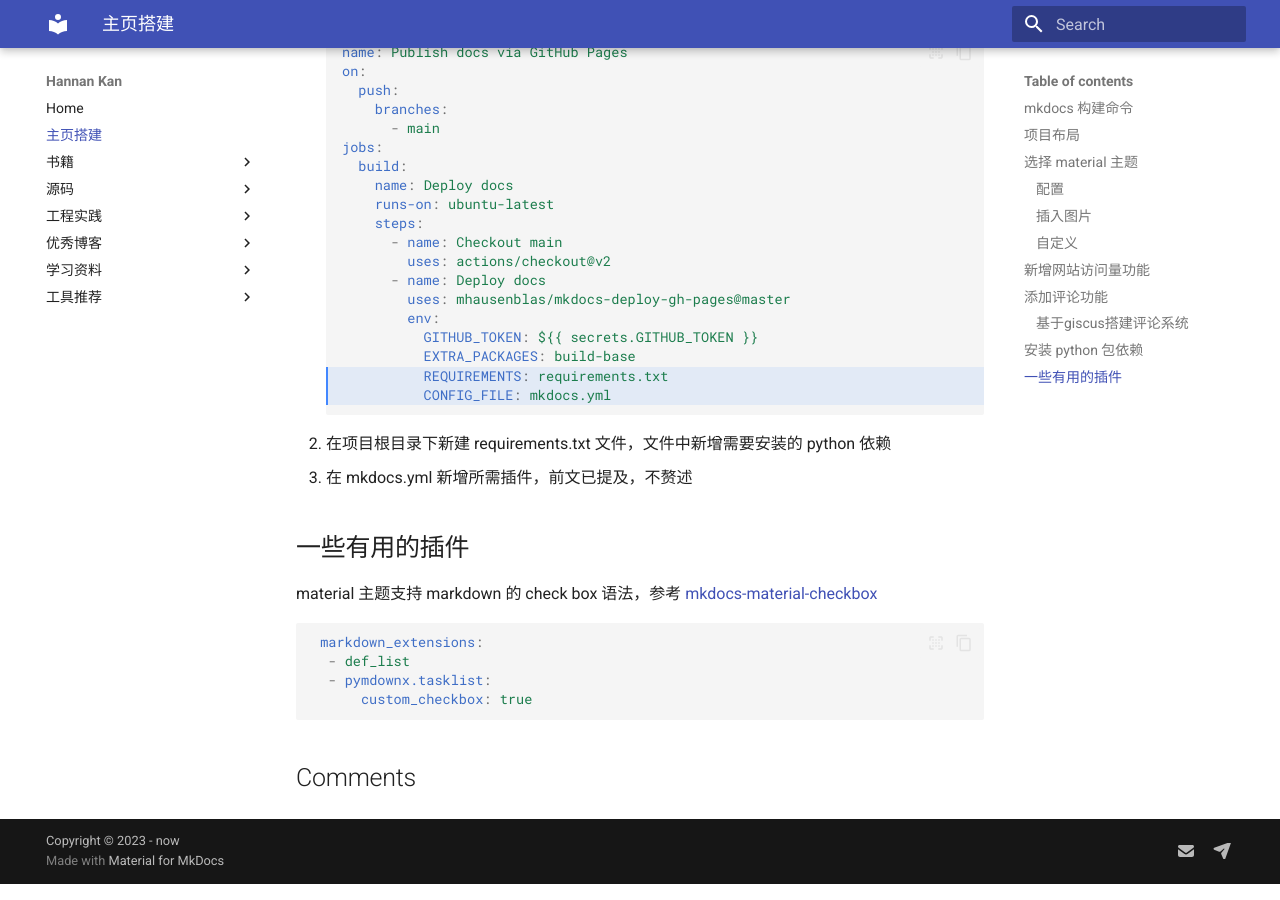
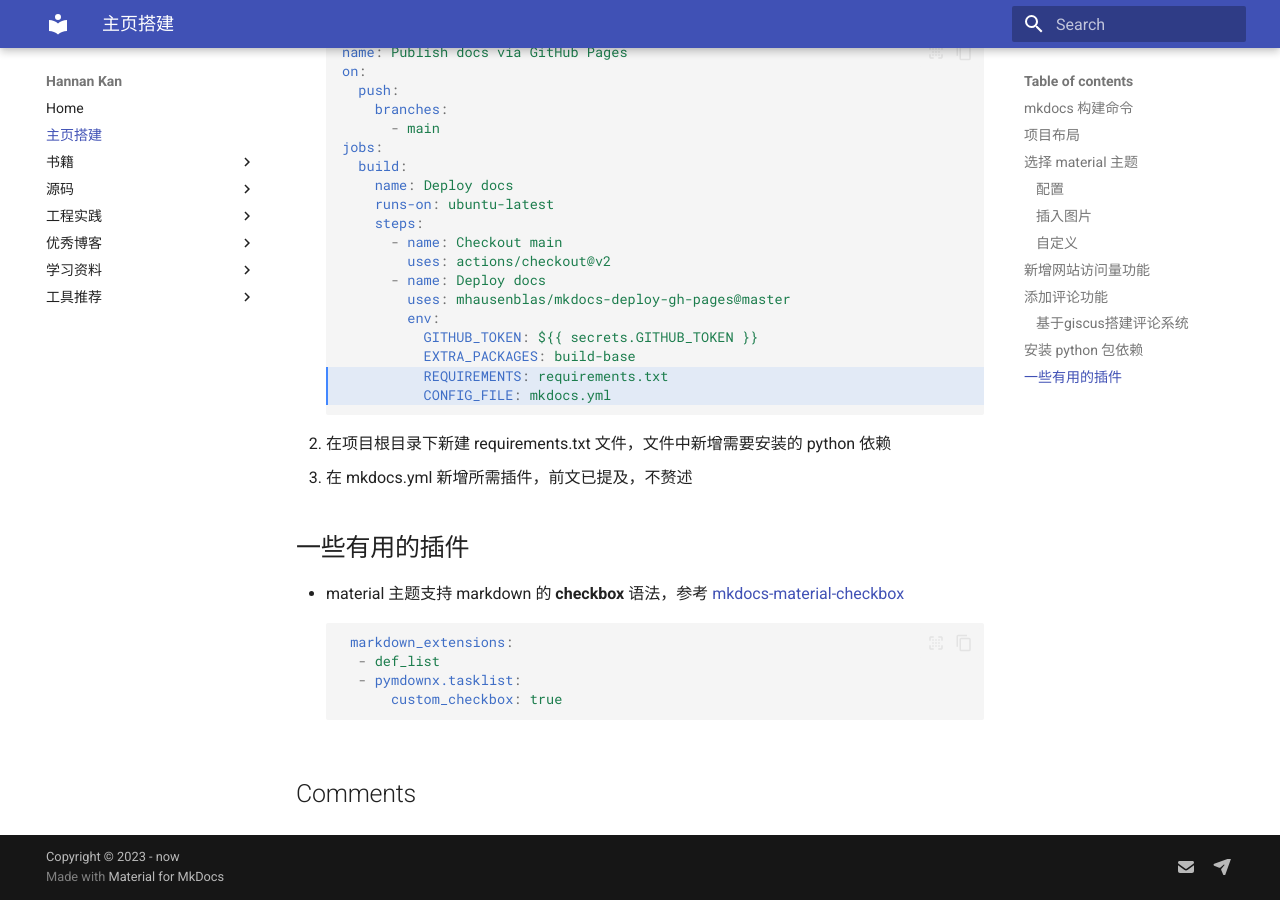
Before and after one commit to HannanKan/homepage, an MkDocs documentation site: the page built from docs/homepage_build.md, in a window 1280 px wide and 900 px high, scrolled down 6044 px. Built offline with MkDocs 1.6.1 and Material for MkDocs 9.7.7, drawn with Linux system fonts in a browser that asks for light colours; comment, search, counter and statistics services are not loaded.

Commit message:
添加介绍 mkdocs material 支持 checkbox的语法

````diff
--- a/docs/homepage_build.md
+++ b/docs/homepage_build.md
@@ -251,7 +251,7 @@ jobs:
 
 
 ## 一些有用的插件
-material 主题支持 markdown 的 check box 语法，参考 [mkdocs-material-checkbox]
+* material 主题支持 markdown 的 **checkbox** 语法，参考 [mkdocs-material-checkbox]
 ```yml
  markdown_extensions:
   - def_list
````
